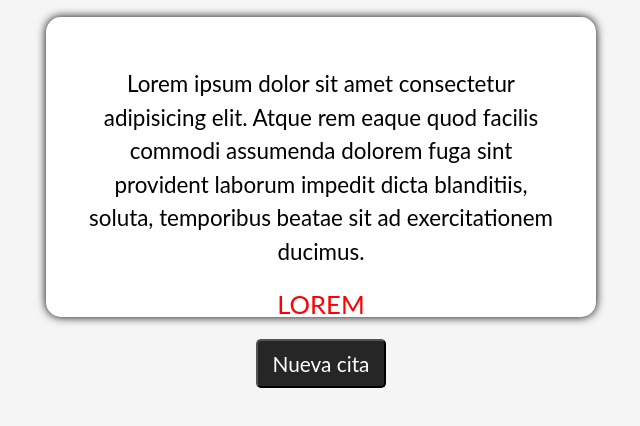
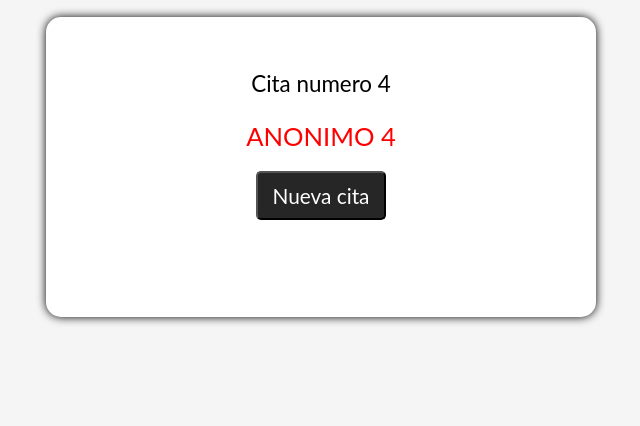
Before and after one commit to deivymorales1/JavaScript-.Quote-Generator, a plain HTML site: page index.html in a window 1280 px wide. Both pictures are taken after a click on the button "Nueva cita". Shown: the part 246-672 px from the top of the page, without its empty margins (319-959 px from the left). Drawn offline with Linux system fonts and the light colour scheme.

Commit message:
:hammer: Creando el archivo main.js

```diff
--- a/index.html
+++ b/index.html
@@ -17,7 +17,7 @@
     <div class="main-content">
       <div class="text-area">
         <span class="quote">
-          Lorem ipsum dolor sit amet consectetur adipisicing elit. Atque rem eaque quod facilis commodi assumenda dolorem fuga sint provident laborum impedit dicta blanditiis, soluta, temporibus beatae sit ad exercitationem ducimus.
+          Lorem ipsum dolor sit amet consectetur adipisicing elit.
         </span>
       </div>
       <div class="person">lorem</div>
--- a/main.js
+++ b/main.js
@@ -0,0 +1,39 @@
+// Apuntando al DOM
+let btn = document.querySelector('#new-quote');
+let quote = document.querySelector('.quote');
+let person = document.querySelector('.person');
+
+// Variable con las citas
+
+const quotes = [
+  {
+    person : 'Albert Einstein',
+    quote: 'No poseo talentos especiales'
+  },
+  {
+    person :'Anonimo 1',
+    quote : 'Cita numero 1'
+  },
+  {
+    person :'Anonimo 2',
+    quote : 'Cita numero 2'
+  },
+  {
+    person :'Anonimo 3',
+    quote : 'Cita numero 3'
+  },  {
+    person :'Anonimo 4',
+    quote : 'Cita numero 4'
+  },
+];
+
+// Add event btn
+
+btn.addEventListener('click', function(){
+  //
+  let random = Math.floor(Math.random() * quotes.length);
+  // Escribiendo el resultado en la pantalla.
+  quote.innerText = quotes[random].quote;
+  person.innerText = quotes[random].person;
+
+})
```
